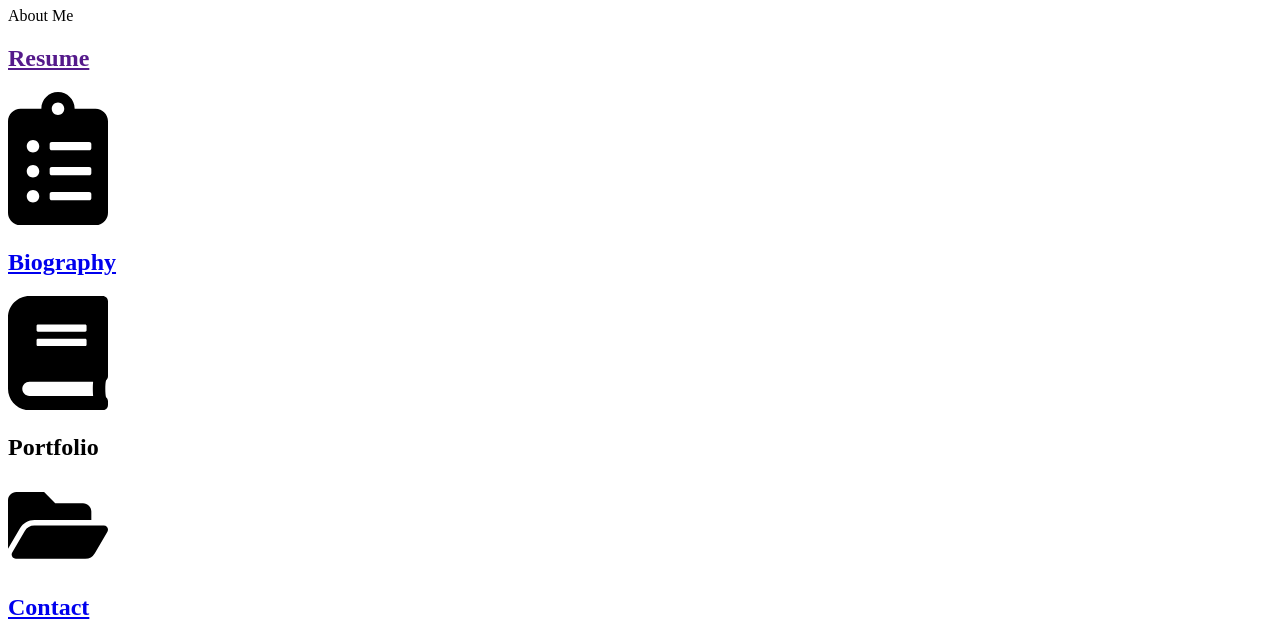
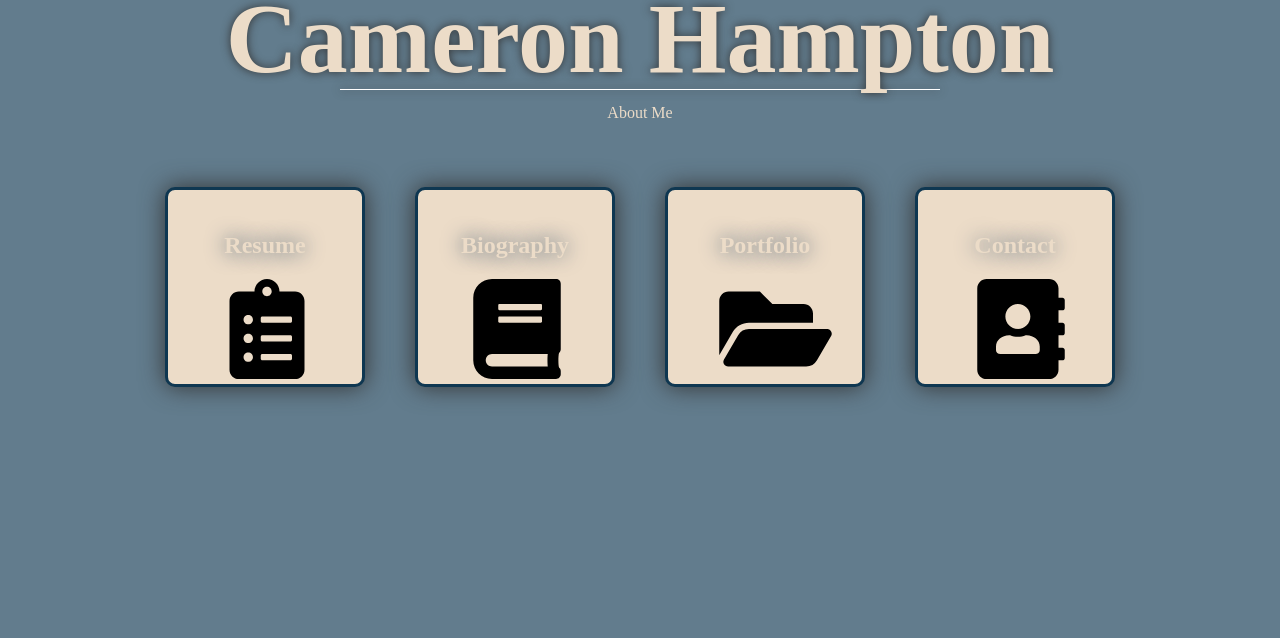
Before and after one commit to slowjamcam/slowjamcam.github.io, a plain HTML site: page index.html in a window 1280 px wide. Shown: the part 99-737 px from the top of the page. Drawn offline with Linux system fonts and the light colour scheme.

Commit message:
Update index.html

```diff
--- a/index.html
+++ b/index.html
@@ -2,7 +2,7 @@
 <html>
 <meta name="viewport" content="Personal_Page">
 <meta name="author" content="Cameron Hampton"
-<link href = "Personal.css" rel = "stylesheet" type = "text/css">
+      <head > <link href = "Personal.css" rel = "stylesheet" type = "text/css"> </head>
 <header> My Personal page </header>
 
 <h1 class="name">Cameron Hampton</h1>
```
